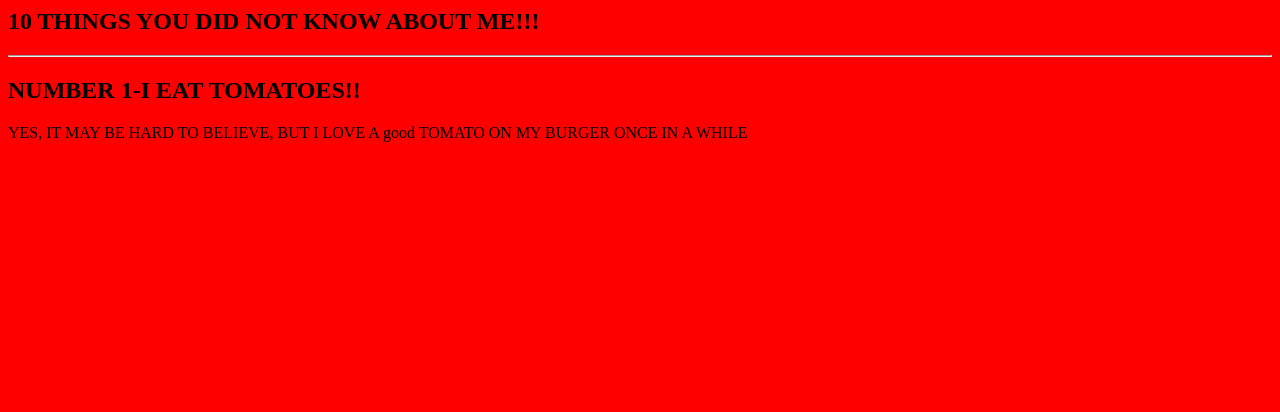
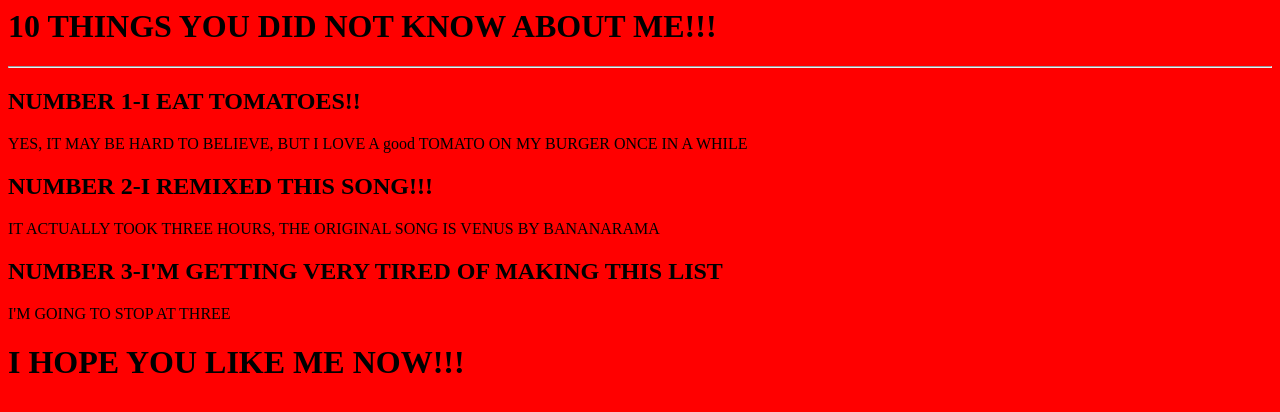
Before and after one commit to Voeth000/10FactsAboutMe, a plain HTML site: page index.html in a window 1280 px wide. Drawn offline with Linux system fonts and the light colour scheme.

Commit message:
Update index.html

```diff
--- a/index.html
+++ b/index.html
@@ -3,9 +3,14 @@
   <title>10 THINGS YOU DID NOT KNOW ABOUT ME!!!</title>
   </head>
     <body bgcolor = red>
-     <h2>10 THINGS YOU DID NOT KNOW ABOUT ME!!!</h2>
+     <h1>10 THINGS YOU DID NOT KNOW ABOUT ME!!!</h2>
       <hr>
      <h2>NUMBER 1-I EAT TOMATOES!!</h2>
      <p>YES, IT MAY BE HARD TO BELIEVE, BUT I LOVE A good TOMATO ON MY BURGER ONCE IN A WHILE
+     <h2>NUMBER 2-I REMIXED THIS SONG!!!</h2>
+     <p>IT ACTUALLY TOOK THREE HOURS, THE ORIGINAL SONG IS VENUS BY BANANARAMA
+     <h2>NUMBER 3-I'M GETTING VERY TIRED OF MAKING THIS LIST</h2>
+     <p>I'M GOING TO STOP AT THREE
+     <h1>I HOPE YOU LIKE ME NOW!!! </h1>
      <audio src="Venus (BUST D4T GR00V3 M1X) (WITH SIDECHAINING) (UPDATED).m4a" autoplay></audio>
 </html>
```
